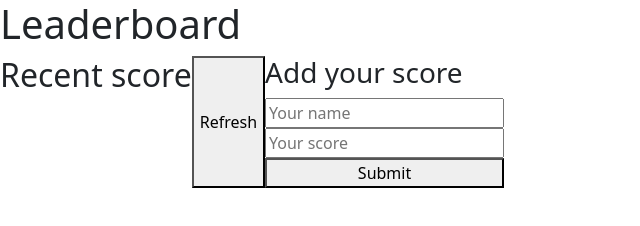
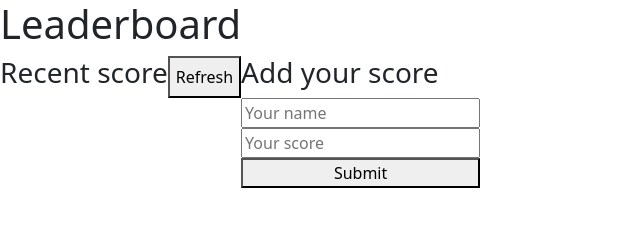
Before and after one commit to ivaan1992/Leaderboard, a website: page src/index.html in a window 1280 px wide. Shown: the whole page, without its empty margins (0-640 px from the left). Drawn offline with nearby package versions, Linux system fonts and the light colour scheme.

Commit message:
Finish the setup project

```diff
--- a/src/index.html
+++ b/src/index.html
@@ -11,12 +11,16 @@
     <header>
         <h1>Leaderboard</h1>
     </header>
-    <main>
-      <section class="d-flex justify-content-start">
-        <div class="score d-flex justify-content-start" id="score">
-            <h2>Recent score</h2>
+    <main class="d-flex justify-content-start">
+      <section class="d-flex flex-column justify-content-start">
+        <div class="score d-flex justify-content-between">
+            <h3>Recent score</h3>
             <button type="button" id="refresh">Refresh</button>
         </div>
+        <div id="score" class="d-flex flex-column">
+        </div>
+      </section>
+      <section class="d-flex flex-column justify-content-end">
         <form id="form" class="d-flex flex-column">
             <h3>Add your score</h3>
             <input type="text" id="input-name" placeholder="Your name">
--- a/src/style.css
+++ b/src/style.css
@@ -1,19 +1,19 @@
 * {
+  margin-left: 16px;
   box-sizing: border-box;
 }
 
 header {
-  margin-bottom: 100px;
+  margin-bottom: 50px;
+  margin-top: 50px;
 }
 
 .score {
-  width: 20%;
+  width: 50vh;
 }
 
 #refresh {
-  height: 5vh;
-  width: 30%;
-  margin-left: 50px;
+width: 100px;
 }
 
 #form {
@@ -23,6 +23,7 @@ header {
 input {
   margin-bottom: 25px;
   width: 250px;
+  height: 5vh;
   border-radius: 5px;
 }
 
@@ -31,7 +32,7 @@ h3 {
 }
 
 #submit {
-  width: 100px;
-  margin-left: 150px;
-  height: 4vh;
+  width: 120px;
+  margin-left: 129px;
+  height: 6vh;
 }
```
